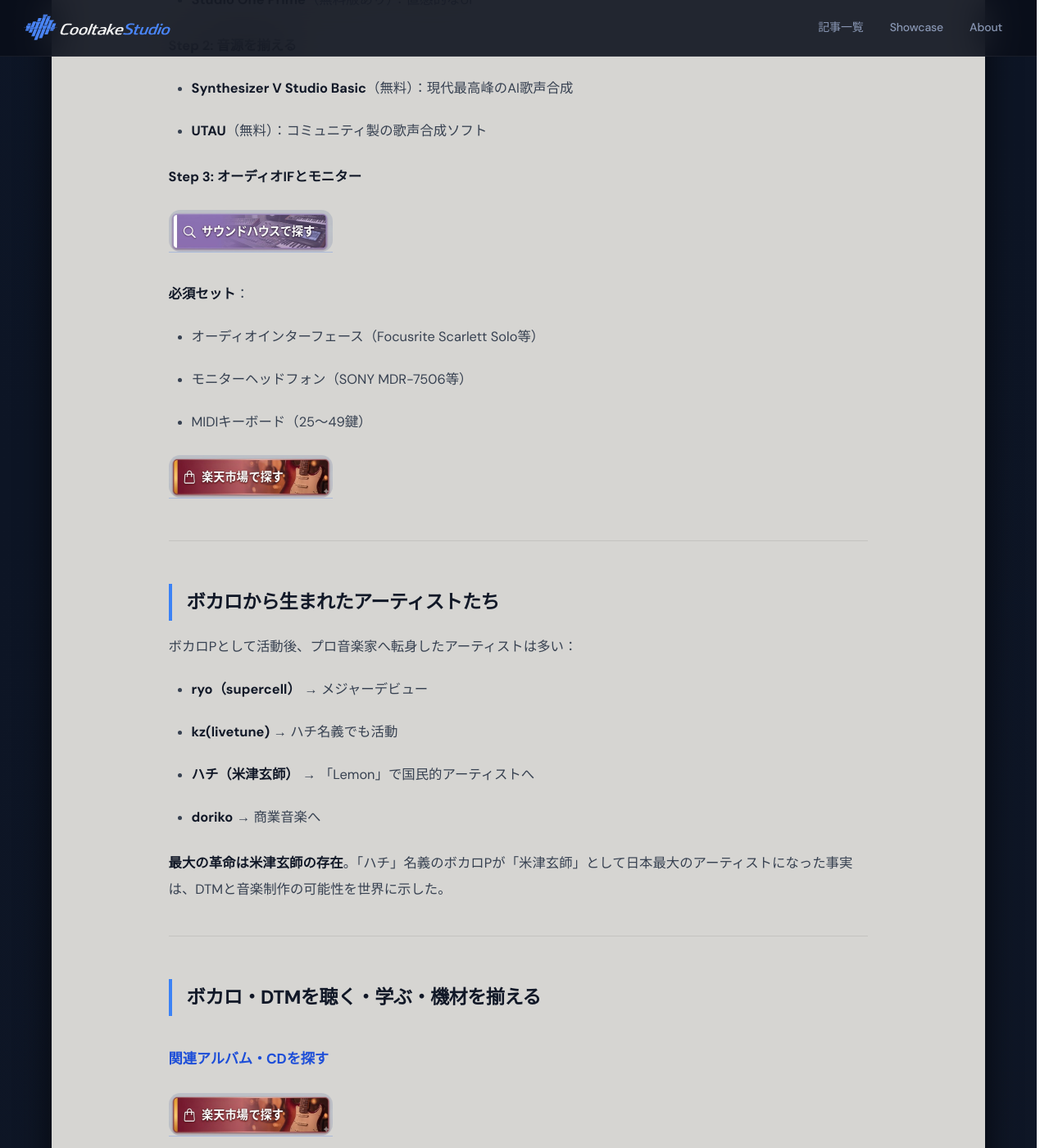
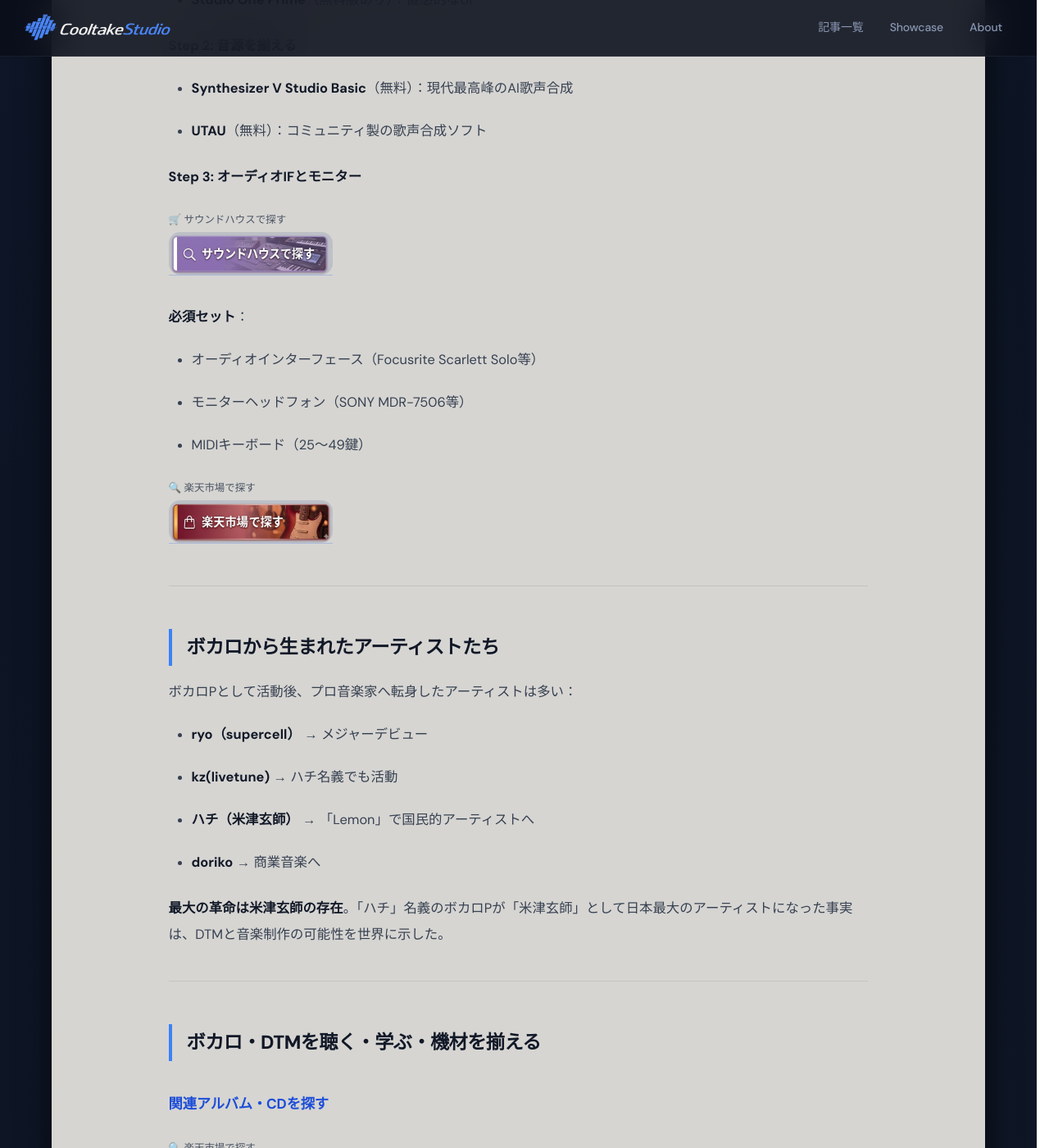
Before and after one commit to cooltake/cooltake-staging, a Jekyll site: the page built from _posts/2026-05-30-japan-music-15-vocaloid-dtm.md, in a window 1280 px wide and 1400 px high, scrolled down 2993 px. Shown: the whole window at 82% size. Built offline with Jekyll 4.4.1, drawn with Linux system fonts in a browser that asks for light colours; some web fonts are replaced; some of the changed text lies outside the part shown.

Commit message:
fix: add button labels (2026-05-30-japan-music-15-voca)

```diff
--- a/_posts/2026-05-30-japan-music-15-vocaloid-dtm.md
+++ b/_posts/2026-05-30-japan-music-15-vocaloid-dtm.md
@@ -152,11 +152,8 @@
 
 <div style="margin:1.5rem 0;">
 
-<a href="https://h.accesstrade.net/sp/cc?rk=0100pdhv00n9hy&url=https%3A%2F%2Fwww.soundhouse.co.jp%2Fsearch%2Findex%3Fs_category_cd%3D780%26s_maker_cd%3D%26s_search_all%3D%26s_ord%3D" rel="nofollow" referrerpolicy="no-referrer-when-downgrade" style="display:inline-block;text-decoration:none;">
-
-<img src="/assets/images/btn-soundhouse.jpg" alt="サウンドハウスで探す" width="200" style="max-width:100%;height:auto;border-radius:14px;display:block;">
-
-</a>
+<span style="display:block;font-size:.78rem;color:#4b5563;margin-bottom:3px;margin-top:6px;">🛒 サウンドハウスで探す</span>
+<a href="https://h.accesstrade.net/sp/cc?rk=0100pdhv00n9hy&url=https%3A%2F%2Fwww.soundhouse.co.jp%2Fsearch%2Findex%3Fs_category_cd%3D780%26s_maker_cd%3D%26s_search_all%3D%26s_ord%3D" rel="nofollow" referrerpolicy="no-referrer-when-downgrade" style="display:inline-block;text-decoration:none;"><img src="/assets/images/btn-soundhouse.jpg" alt="サウンドハウスで探す" width="200" style="max-width:100%;height:auto;border-radius:14px;display:block;"></a>
 
 </div>
 
@@ -174,11 +171,8 @@
 
 <div style="margin:1.5rem 0;">
 
-<a href="https://hb.afl.rakuten.co.jp/ichiba/54518dd8.3792440a.54518dd9.03b99be4/?pc=https%3A%2F%2Fsearch.rakuten.co.jp%2Fsearch%2Fmall%2FDTM%2B%25E5%2588%259D%25E5%25BF%2583%25E8%2580%2585%2B%25E3%2582%25BB%25E3%2583%2583%25E3%2583%2588%2F" rel="nofollow" referrerpolicy="no-referrer-when-downgrade" style="display:inline-block;text-decoration:none;">
-
-<img src="/assets/images/btn-rakuten.jpg" alt="楽天市場で探す" width="200" style="max-width:100%;height:auto;border-radius:14px;display:block;">
-
-</a>
+<span style="display:block;font-size:.78rem;color:#4b5563;margin-bottom:3px;margin-top:6px;">🔍 楽天市場で探す</span>
+<a href="https://hb.afl.rakuten.co.jp/ichiba/54518dd8.3792440a.54518dd9.03b99be4/?pc=https%3A%2F%2Fsearch.rakuten.co.jp%2Fsearch%2Fmall%2FDTM%2B%25E5%2588%259D%25E5%25BF%2583%25E8%2580%2585%2B%25E3%2582%25BB%25E3%2583%2583%25E3%2583%2588%2F" rel="nofollow" referrerpolicy="no-referrer-when-downgrade" style="display:inline-block;text-decoration:none;"><img src="/assets/images/btn-rakuten.jpg" alt="楽天市場で探す" width="200" style="max-width:100%;height:auto;border-radius:14px;display:block;"></a>
 
 </div>
 
@@ -222,11 +216,8 @@
 
 <div style="margin:1.5rem 0;">
 
-<a href="https://hb.afl.rakuten.co.jp/ichiba/54518dd8.3792440a.54518dd9.03b99be4/?pc=https%3A//search.rakuten.co.jp/search/mall/%E5%88%9D%E9%9F%B3%E3%83%9F%E3%82%AF%2BVOCALOID%2BCD/" rel="nofollow" referrerpolicy="no-referrer-when-downgrade" style="display:inline-block;text-decoration:none;">
-
-<img src="/assets/images/btn-rakuten.jpg" alt="楽天市場で探す" width="200" style="max-width:100%;height:auto;border-radius:14px;display:block;">
-
-</a>
+<span style="display:block;font-size:.78rem;color:#4b5563;margin-bottom:3px;margin-top:6px;">🔍 楽天市場で探す</span>
+<a href="https://hb.afl.rakuten.co.jp/ichiba/54518dd8.3792440a.54518dd9.03b99be4/?pc=https%3A//search.rakuten.co.jp/search/mall/%E5%88%9D%E9%9F%B3%E3%83%9F%E3%82%AF%2BVOCALOID%2BCD/" rel="nofollow" referrerpolicy="no-referrer-when-downgrade" style="display:inline-block;text-decoration:none;"><img src="/assets/images/btn-rakuten.jpg" alt="楽天市場で探す" width="200" style="max-width:100%;height:auto;border-radius:14px;display:block;"></a>
 
 </div>
 
@@ -238,11 +229,8 @@
 
 <div style="margin:1.5rem 0;">
 
-<a href="https://hb.afl.rakuten.co.jp/ichiba/54518dd8.3792440a.54518dd9.03b99be4/?pc=https%3A//search.rakuten.co.jp/search/mall/DTM%2B%E5%85%A5%E9%96%80%2BCubase%2B%E6%9C%AC/" rel="nofollow" referrerpolicy="no-referrer-when-downgrade" style="display:inline-block;text-decoration:none;">
-
-<img src="/assets/images/btn-rakuten.jpg" alt="楽天市場で探す" width="200" style="max-width:100%;height:auto;border-radius:14px;display:block;">
-
-</a>
+<span style="display:block;font-size:.78rem;color:#4b5563;margin-bottom:3px;margin-top:6px;">🔍 楽天市場で探す</span>
+<a href="https://hb.afl.rakuten.co.jp/ichiba/54518dd8.3792440a.54518dd9.03b99be4/?pc=https%3A//search.rakuten.co.jp/search/mall/DTM%2B%E5%85%A5%E9%96%80%2BCubase%2B%E6%9C%AC/" rel="nofollow" referrerpolicy="no-referrer-when-downgrade" style="display:inline-block;text-decoration:none;"><img src="/assets/images/btn-rakuten.jpg" alt="楽天市場で探す" width="200" style="max-width:100%;height:auto;border-radius:14px;display:block;"></a>
 
 </div>
 
@@ -256,20 +244,14 @@
 <div style="display:flex;flex-wrap:wrap;gap:.5rem;align-items:center;margin:1.5rem 0;">
 <div>
 
-<a href="https://hb.afl.rakuten.co.jp/ichiba/54518dd8.3792440a.54518dd9.03b99be4/?pc=https%3A//search.rakuten.co.jp/search/mall/DTM%2B%E5%88%9D%E5%BF%83%E8%80%85%2B%E3%82%BB%E3%83%83%E3%83%88%2B%E3%82%AA%E3%83%BC%E3%83%87%E3%82%A3%E3%82%AA%E3%82%A4%E3%83%B3%E3%82%BF%E3%83%BC%E3%83%95%E3%82%A7%E3%83%BC%E3%82%B9/" rel="nofollow" referrerpolicy="no-referrer-when-downgrade" style="display:inline-block;text-decoration:none;">
-
-<img src="/assets/images/btn-rakuten.jpg" alt="楽天市場で探す" width="200" style="max-width:100%;height:auto;border-radius:14px;display:block;">
-
-</a>
+<span style="display:block;font-size:.78rem;color:#4b5563;margin-bottom:3px;margin-top:6px;">🔍 楽天市場で探す</span>
+<a href="https://hb.afl.rakuten.co.jp/ichiba/54518dd8.3792440a.54518dd9.03b99be4/?pc=https%3A//search.rakuten.co.jp/search/mall/DTM%2B%E5%88%9D%E5%BF%83%E8%80%85%2B%E3%82%BB%E3%83%83%E3%83%88%2B%E3%82%AA%E3%83%BC%E3%83%87%E3%82%A3%E3%82%AA%E3%82%A4%E3%83%B3%E3%82%BF%E3%83%BC%E3%83%95%E3%82%A7%E3%83%BC%E3%82%B9/" rel="nofollow" referrerpolicy="no-referrer-when-downgrade" style="display:inline-block;text-decoration:none;"><img src="/assets/images/btn-rakuten.jpg" alt="楽天市場で探す" width="200" style="max-width:100%;height:auto;border-radius:14px;display:block;"></a>
 
 </div>
 <div>
 
-<a href="https://h.accesstrade.net/sp/cc?rk=0100pdhv00n9hy&url=https%3A%2F%2Fwww.soundhouse.co.jp%2Fsearch%2Findex%3Fs_category_cd%3D780%26s_maker_cd%3D%26s_search_all%3D%26s_ord%3D" rel="nofollow" referrerpolicy="no-referrer-when-downgrade" style="display:inline-block;text-decoration:none;">
-
-<img src="/assets/images/btn-soundhouse.jpg" alt="サウンドハウスで探す" width="200" style="max-width:100%;height:auto;border-radius:14px;display:block;">
-
-</a>
+<span style="display:block;font-size:.78rem;color:#4b5563;margin-bottom:3px;margin-top:6px;">🛒 サウンドハウスで探す</span>
+<a href="https://h.accesstrade.net/sp/cc?rk=0100pdhv00n9hy&url=https%3A%2F%2Fwww.soundhouse.co.jp%2Fsearch%2Findex%3Fs_category_cd%3D780%26s_maker_cd%3D%26s_search_all%3D%26s_ord%3D" rel="nofollow" referrerpolicy="no-referrer-when-downgrade" style="display:inline-block;text-decoration:none;"><img src="/assets/images/btn-soundhouse.jpg" alt="サウンドハウスで探す" width="200" style="max-width:100%;height:auto;border-radius:14px;display:block;"></a>
 
 </div>
 </div>
```
